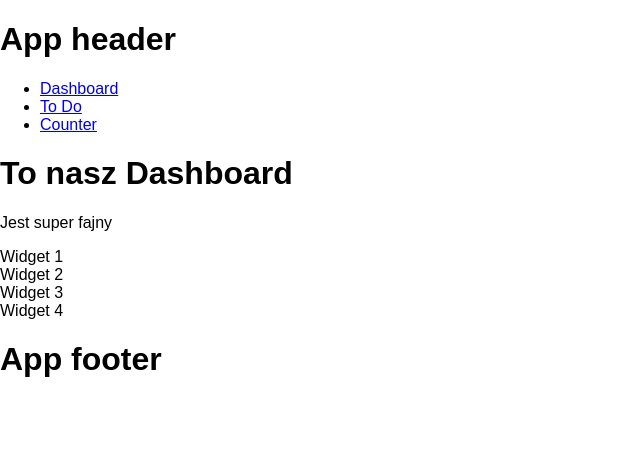
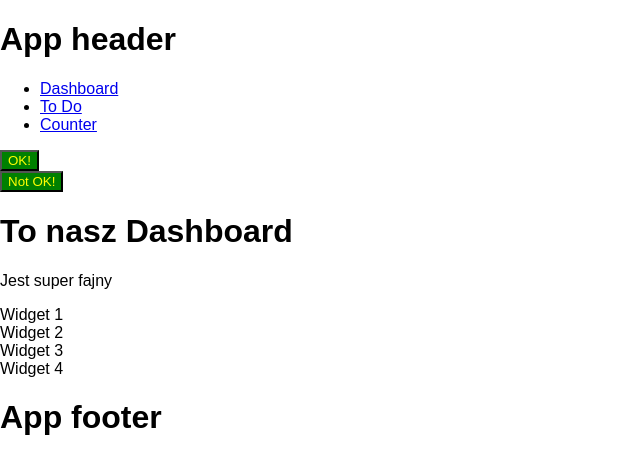
Before and after one commit to jakubfedyk/react_cw, a React (Create React App) app in the folder todo/: page / in a window 1280 px wide. Shown: the top 474 px of the page, without its empty margins (0-640 px from the left). Built offline with nearby package versions, Linux system fonts and the light colour scheme.

Commit message:
adding button and styling

```diff
--- /dev/null
+++ b/todo/src/components/Button.js
@@ -0,0 +1,15 @@
+import React, {Component} from 'react';
+
+class Button extends Component {
+    render() {
+        const ButtonStyle ={
+            backgroundColor: 'green',
+            color:'yellow'
+        };
+        return <div>
+            <button style={ButtonStyle}>{this.props.label}</button>
+        </div>
+    }
+}
+
+export default Button;
--- a/todo/src/components/Header.js
+++ b/todo/src/components/Header.js
@@ -1,5 +1,7 @@
 import React, { Component } from 'react';
 import { Link } from 'react-router-dom'
+import Button from './Button';
+
 
 class Header extends Component {
     render() {
@@ -10,6 +12,8 @@ class Header extends Component {
                 <li><Link to ='/todo'>To Do</Link></li>
                 <li><Link to ='/counter'>Counter</Link></li>
             </ul>
+            <Button label='OK!'/>
+            <Button label='Not OK!'/>
         </div>
     }
 }
```
Also changed, not shown: todo/src/components/Stylesheet.js (added, +21 -0 lines).
